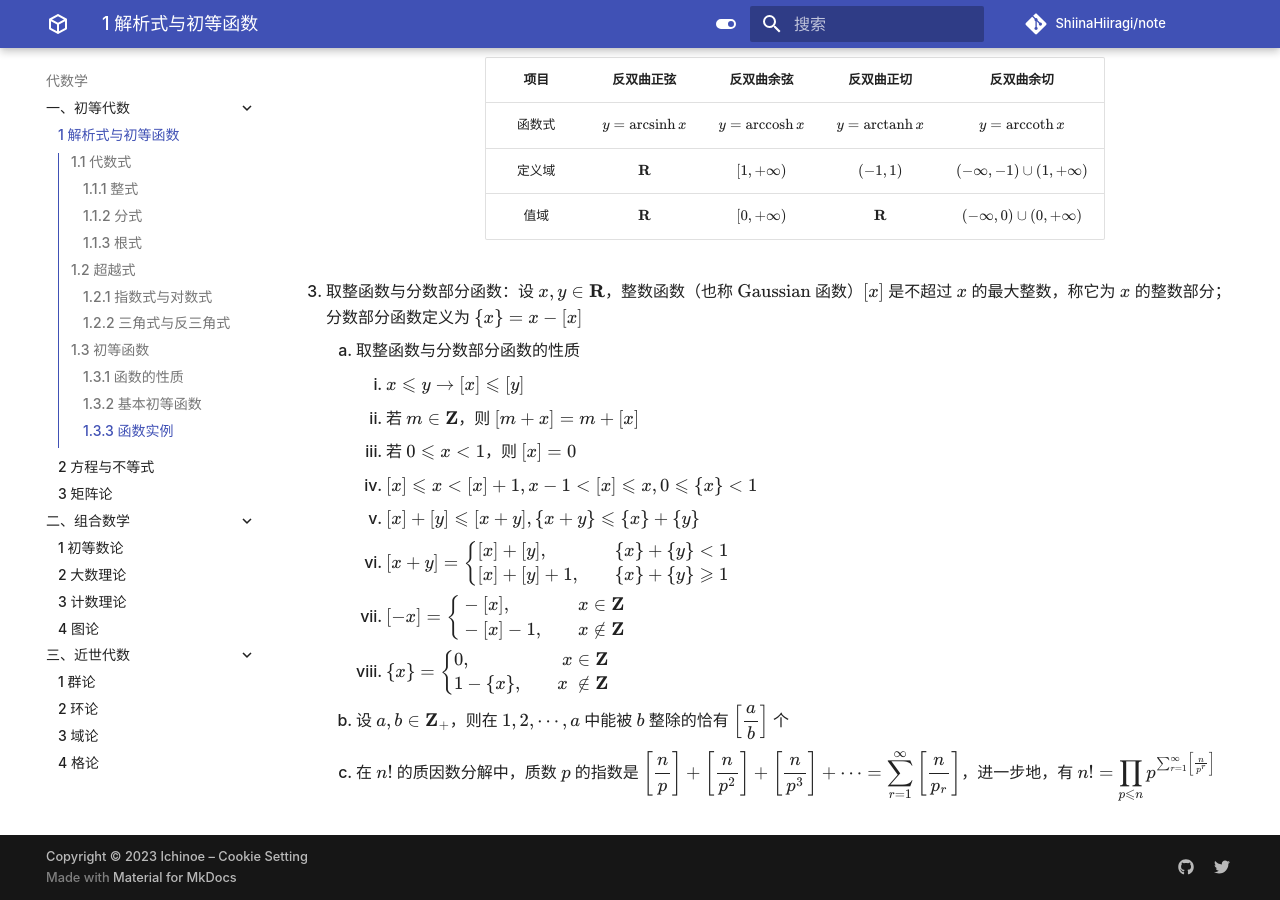
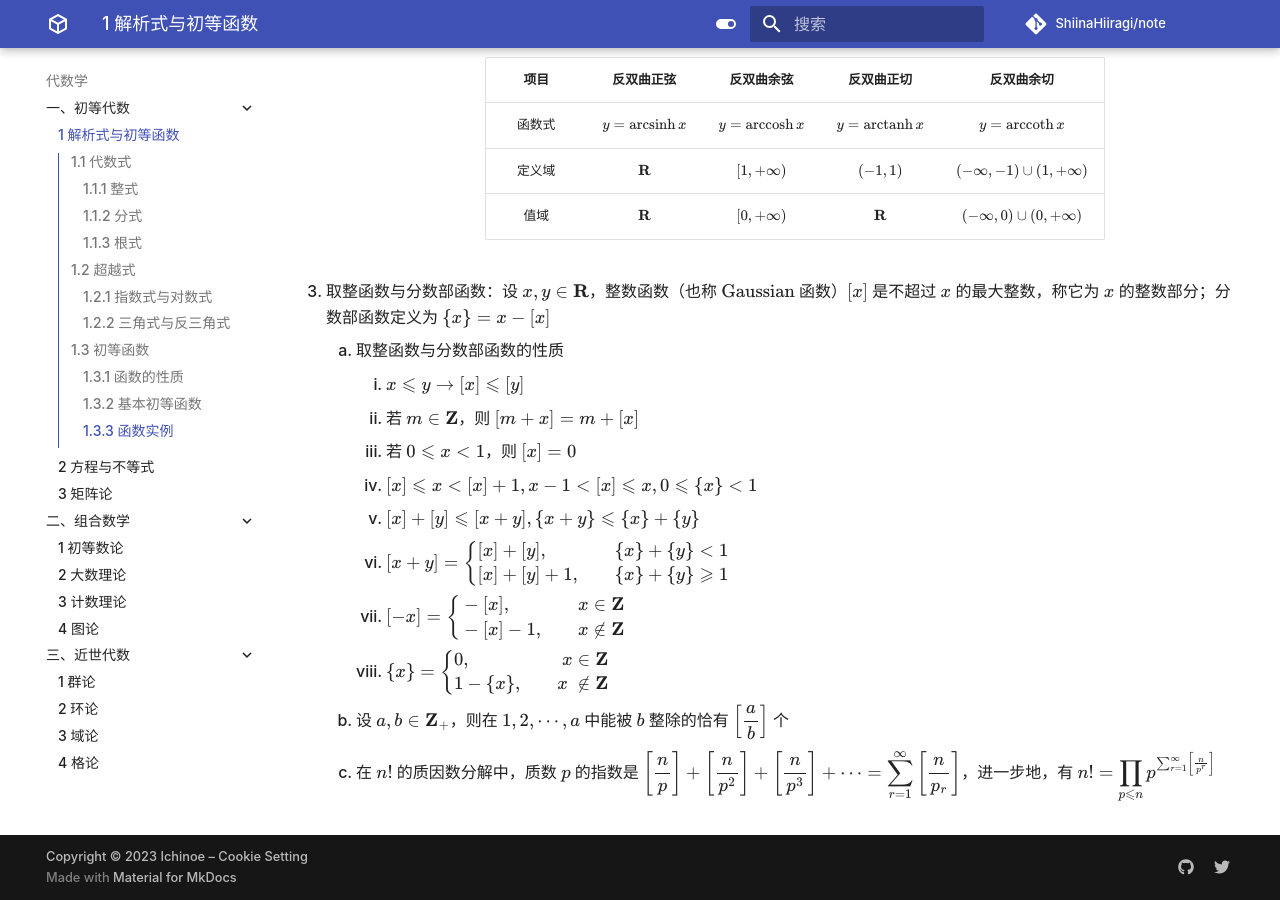
Before and after one commit to ShiinaHiiragi/note, an MkDocs documentation site: the page built from docs/alg/elem/form.md, in a window 1280 px wide and 900 px high, scrolled down 11691 px. Built offline with MkDocs 1.6.1 and Material for MkDocs 9.7.7, drawn with Linux system fonts in a browser that asks for light colours; comment, search, counter and statistics services are not loaded.

Commit message:
remove ambi

```diff
--- a/docs/alg/elem/form.md
+++ b/docs/alg/elem/form.md
@@ -313,8 +313,8 @@
 
         </div>
 
-3. 取整函数与分数部分函数：设 $x, y \in \mathbf R$，整数函数（也称 $\text{Gaussian}$ 函数）$[x]$ 是不超过 $x$ 的最大整数，称它为 $x$ 的整数部分；分数部分函数定义为 $\{x\} = x - [x]$
-    1. 取整函数与分数部分函数的性质
+3. 取整函数与分数部函数：设 $x, y \in \mathbf R$，整数函数（也称 $\text{Gaussian}$ 函数）$[x]$ 是不超过 $x$ 的最大整数，称它为 $x$ 的整数部分；分数部函数定义为 $\{x\} = x - [x]$
+    1. 取整函数与分数部函数的性质
         1. $x \leqslant y \to [x] \leqslant [y]$
         2. 若 $m\in \mathbf Z$，则 $[m + x] = m + [x]$
         3. 若 $0 \leqslant x < 1$，则 $[x] = 0$
```
